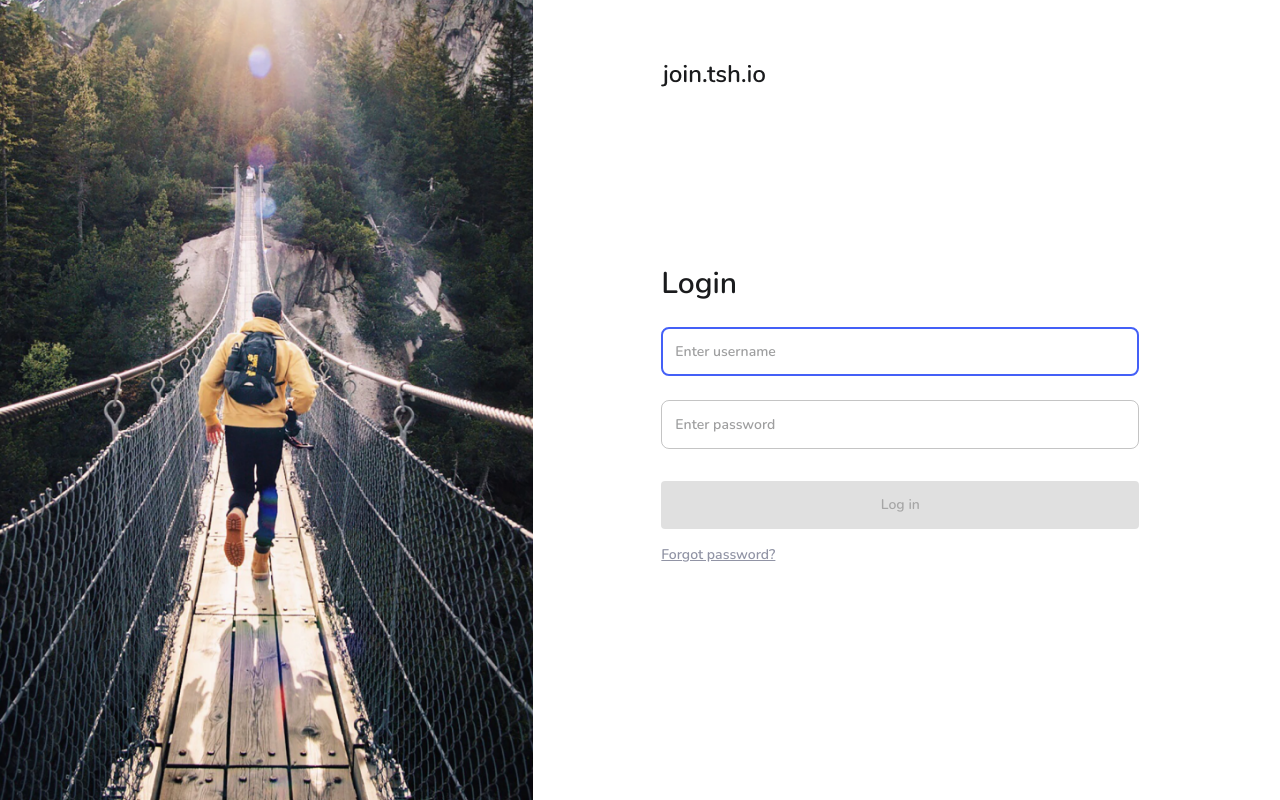
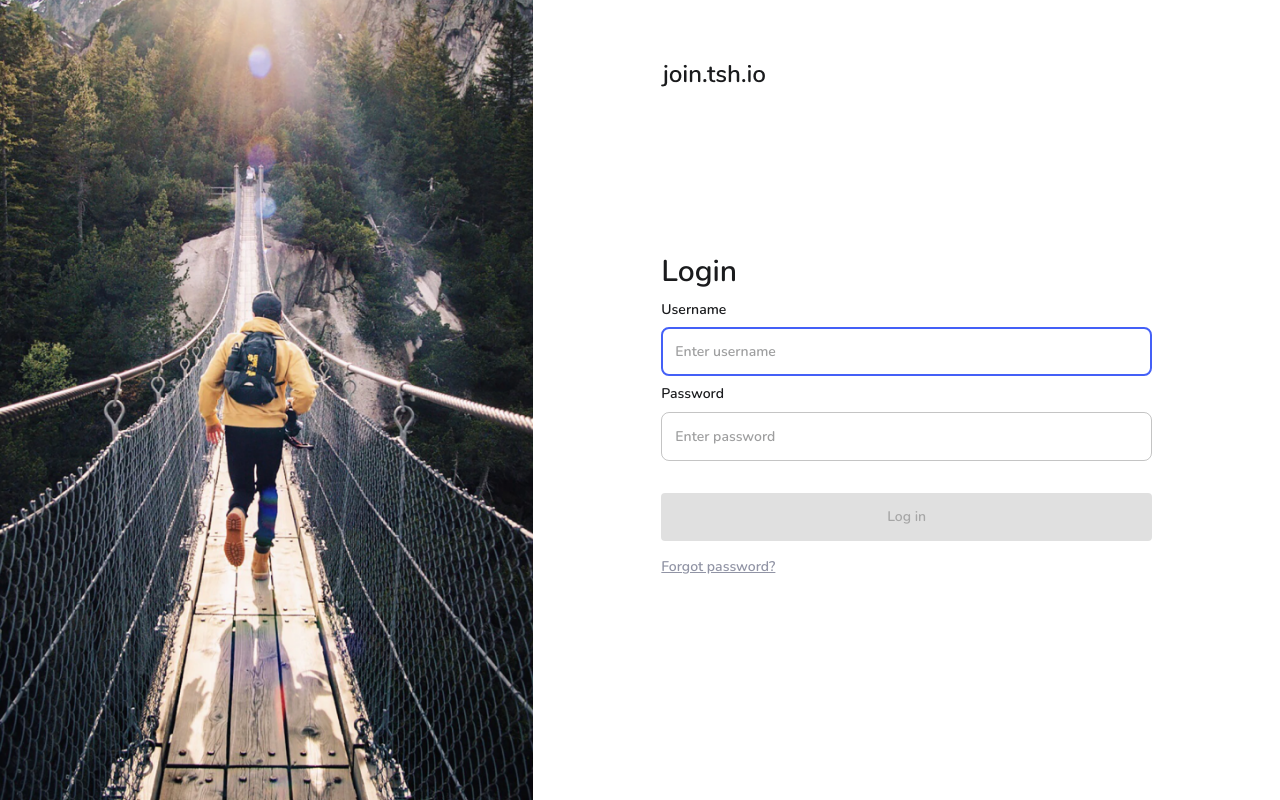
Before and after one commit to gkubiak92/product-catalog, a React (Create React App) app: page /login in a window 1280 px wide. Built offline with nearby package versions, Linux system fonts and the light colour scheme; no server answers.

Commit message:
Added form labels

```diff
--- a/src/app/login/Login.tsx
+++ b/src/app/login/Login.tsx
@@ -56,6 +56,7 @@
               Login
             </Typography>
             <form className={classes.form} noValidate onSubmit={onSubmit}>
+              <label htmlFor='username'>Username</label>
               <TextField
                 className={classes.textField}
                 variant='outlined'
@@ -70,6 +71,7 @@
                 value={username}
                 onChange={handleUsernameChange}
               />
+              <label htmlFor='password'>Password</label>
               <TextField
                 className={classes.textField}
                 variant='outlined'
--- a/src/app/login/styles.ts
+++ b/src/app/login/styles.ts
@@ -24,13 +24,16 @@
   form: {
     width: '100%', // Fix IE 11 issue.
     marginTop: theme.spacing(1),
+    '&label': {
+      fontWeight: 600,
+    },
   },
   textField: {
-    borderRadius: '8px',
+    marginTop: 8,
   },
   submit: {
     margin: theme.spacing(3, 0, 2),
-    padding: '12px',
+    padding: 12,
   },
   forgotPasswordLink: {
     color: theme.palette.text.secondary,
```
